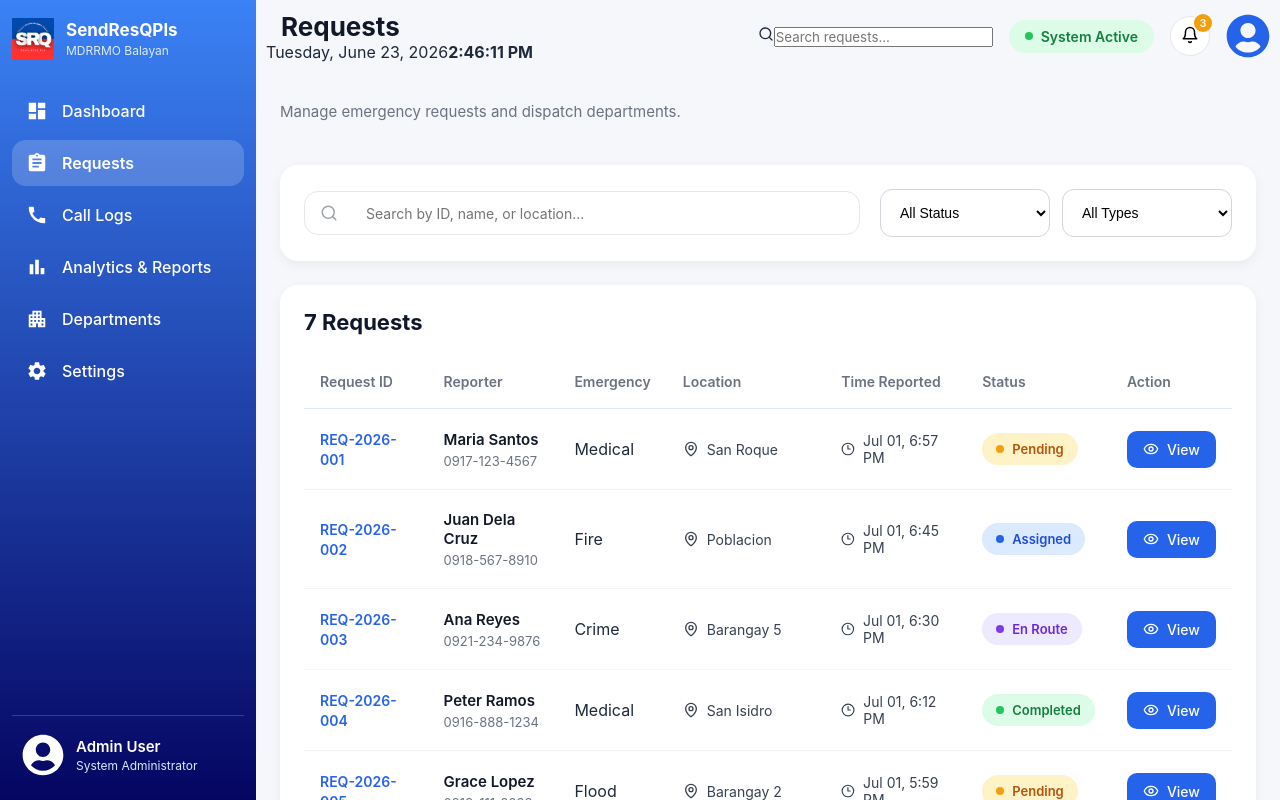
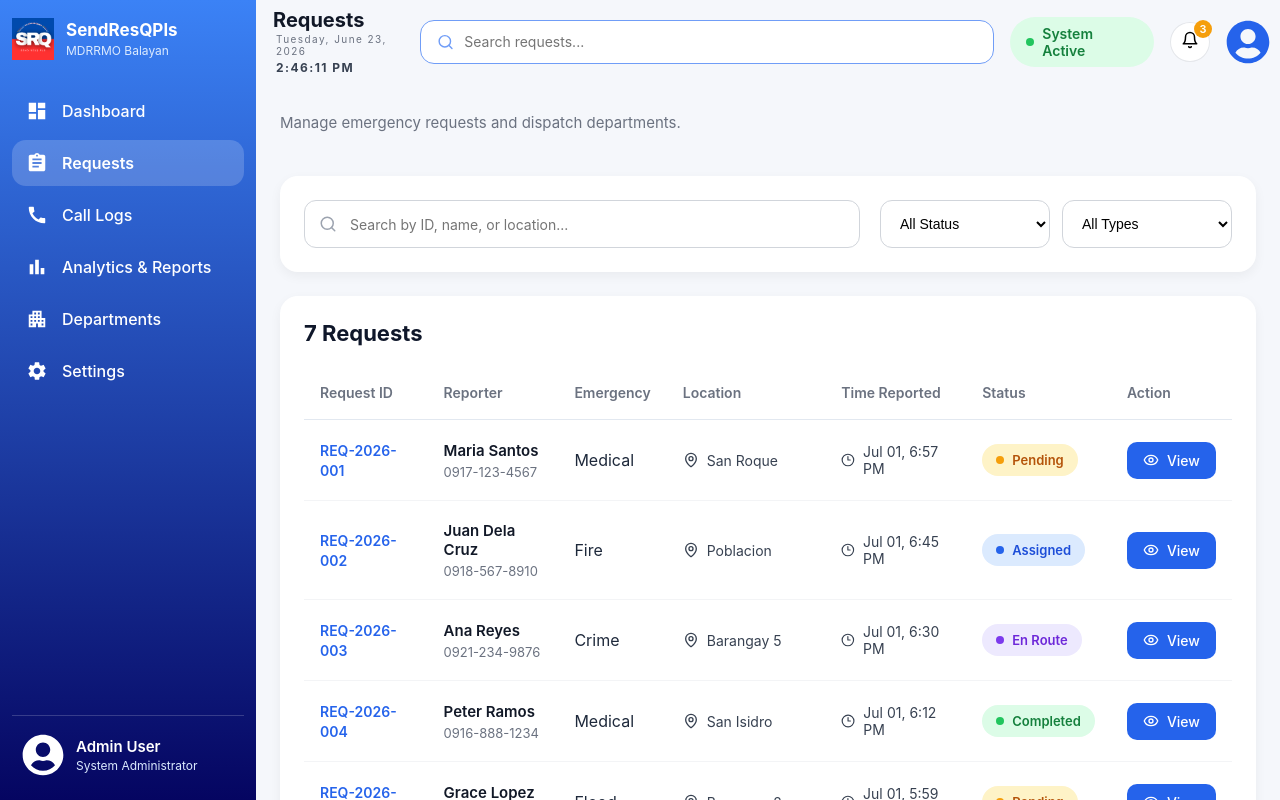
Before and after one commit to b3rtuso/it332-capstone-SendResQPls, a React (Vite) app in the folder frontend/SendResQPls/: page /requests in a window 1280 px wide. Built offline with nearby package versions, Linux system fonts and the light colour scheme.

Commit message:
Restore Top bar design

```diff
--- a/frontend/SendResQPls/src/components/Dashboard/Topbar.css
+++ b/frontend/SendResQPls/src/components/Dashboard/Topbar.css
@@ -2,170 +2,176 @@
    TOPBAR
 ========================================== */
 
-.topbar{
-    display:flex;
-    justify-content:space-between;
-    align-items:center;
-    min-height:56px;
-
-    margin-bottom:8px;
+.topbar {
+    display: flex;
+    justify-content: space-between;
+    align-items: center;
+    min-height: 45px;
+    margin-bottom: 8px;
 }
 
 /* ==========================================
    LEFT
 ========================================== */
 
-.topbar-left h1{
-    margin:0;
-    font-size:26px;
-    font-weight:700;
-    color:#111827;
-    margin-left:15px;
+.topbar-left h1 {
+    margin: 0 0 1px 7px;
+    font-size: 20px;
+    font-weight: 700;
+    color: #111827;
+    line-height: 1.2;
 }
 
-.topbar-left p{
-    margin-top:4px;
-    font-size:13px;
-    margin-left:15px;
-    color:#6b7280;
+.topbar-date-time {
+    display: flex;
+    flex-direction: column;
+    margin-left: 10px;
+    line-height: 1.2;
+    letter-spacing: 0.09em;
+}
+
+.topbar-date {
+    font-size: 10px;
+    color: #6b7280;
+}
+
+.topbar-time {
+    margin-top: 4px;
+    font-size: 12px;
+    font-weight: 700;
+    color: #374151;
 }
 
 /* ==========================================
    RIGHT
 ========================================== */
 
-.topbar-right{
-    display:flex;
-    align-items:center;
-    gap:16px;
+.topbar-right {
+    display: flex;
+    align-items: center;
+    gap: 16px;
 }
 
 /* ==========================================
    SEARCH
 ========================================== */
 
-.search-box{
-    display:flex;
-    align-items:center;
-    gap:10px;
+.topbar-search-box {
+    display: flex;
+    align-items: center;
+    gap: 10px;
 
-    width:360px;
-    height:44px;
+    width: 580px;
+    height: 44px;
 
-    background:#fff;
+    background: #fff;
 
-    padding:0 16px;
+    padding: 0 16px;
 
-    border:1px solid #e5e7eb;
-
-    border-radius:14px;
+    border: 1px solid #709df7;
+    border-radius: 14px;
 }
 
-.search-box svg{
-    color:#9ca3af;
-    font-size:18px;
+.topbar-search-box svg {
+    color: #709df7;
+    font-size: 18px;
 }
 
-.search-box input{
-    width:100%;
-
-    border:none;
-    outline:none;
-    background:transparent;
-
-    font-size:14px;
+.topbar-search-box input {
+    width: 100%;
+    border: none;
+    outline: none;
+    background: transparent;
+    font-size: 14px;
 }
 
 /* ==========================================
    STATUS
 ========================================== */
 
-.status-pill{
-    display:flex;
-    align-items:center;
-    gap:8px;
+.status-pill {
+    display: flex;
+    align-items: center;
+    gap: 8px;
 
-    padding:8px 16px;
+    padding: 8px 16px;
 
-    border-radius:30px;
+    border-radius: 30px;
 
-    background:#dcfce7;
+    background: #dcfce7;
+    color: #15803d;
 
-    color:#15803d;
-
-    font-size:14px;
-    font-weight:600;
+    font-size: 14px;
+    font-weight: 600;
 }
 
-.status-dot{
-    width:8px;
-    height:8px;
-    border-radius:50%;
-    background:#22c55e;
+.status-dot {
+    width: 8px;
+    height: 8px;
+    border-radius: 50%;
+    background: #22c55e;
 }
 
 /* ==========================================
    NOTIFICATION
 ========================================== */
 
-.icon-btn{
-    position:relative;
+.icon-btn {
+    position: relative;
 
-    width:40px;
-    height:40px;
+    width: 40px;
+    height: 40px;
 
-    border:none;
+    border: none;
+    border-radius: 50%;
 
-    border-radius:50%;
+    background: #fff;
+    border: 1px solid #e5e7eb;
 
-    background:#fff;
-
-    border:1px solid #e5e7eb;
-
-    cursor:pointer;
+    cursor: pointer;
 }
 
-.icon-btn svg{
-    font-size:18px;
+.icon-btn svg {
+    font-size: 18px;
 }
 
-.notification-badge{
-    position:absolute;
+.notification-badge {
+    position: absolute;
 
-    top:-3px;
-    right:-3px;
+    top: -3px;
+    right: -3px;
 
-    width:18px;
-    height:18px;
+    width: 18px;
+    height: 18px;
 
-    border-radius:50%;
+    border-radius: 50%;
 
-    background:#f59e0b;
-    color:#fff;
+    background: #f59e0b;
+    color: #fff;
 
-    display:flex;
-    justify-content:center;
-    align-items:center;
+    display: flex;
+    justify-content: center;
+    align-items: center;
 
-    font-size:11px;
-    font-weight:600;
+    font-size: 11px;
+    font-weight: 600;
 }
 
 /* ==========================================
    PROFILE
 ========================================== */
 
-.profile{
-    display:flex;
-    align-items:center;
+.profile {
+    display: flex;
+    align-items: center;
 }
 
-.profile-icon{
-    font-size:44px;
-    color:#2563eb;
+.profile-icon {
+    font-size: 44px;
+    color: #2563eb;
 }
 
 .profile h4,
-.profile span{
-    display:none;
+.profile span {
+    display: none;
 }
```
